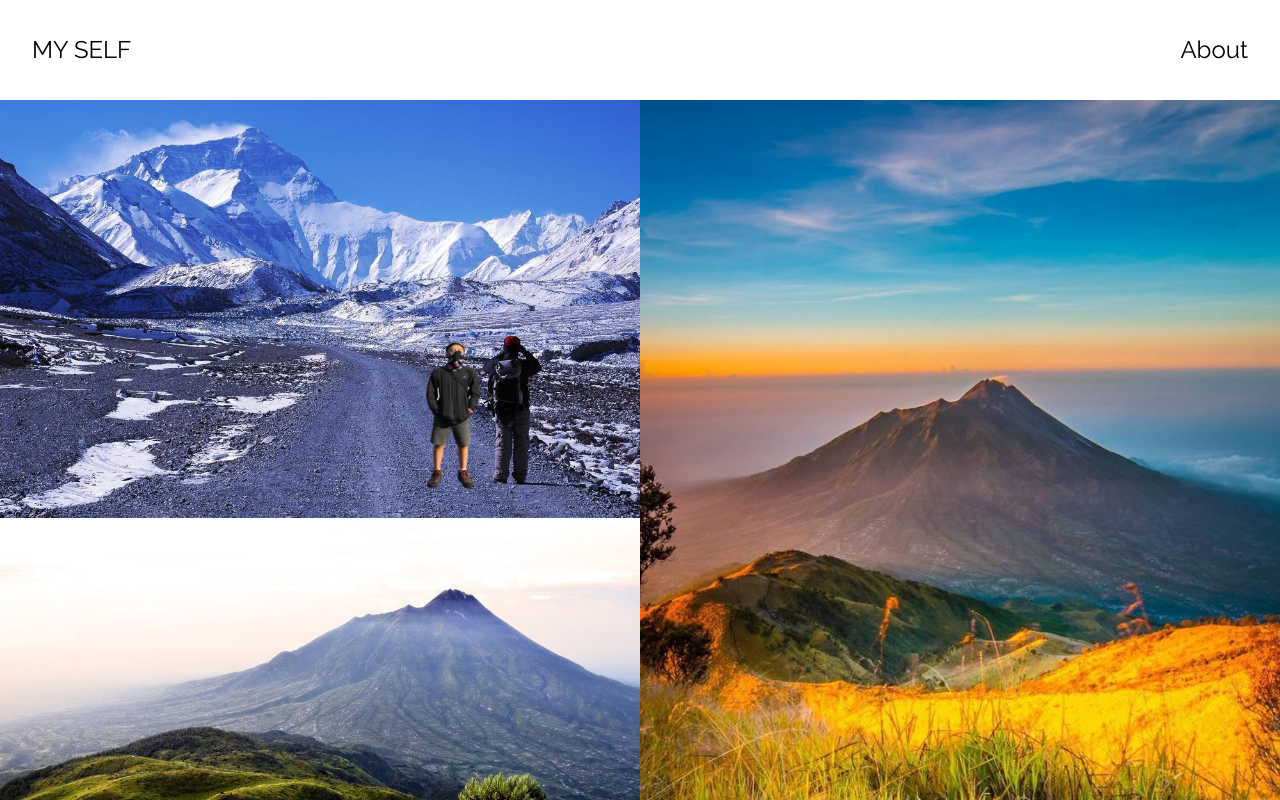
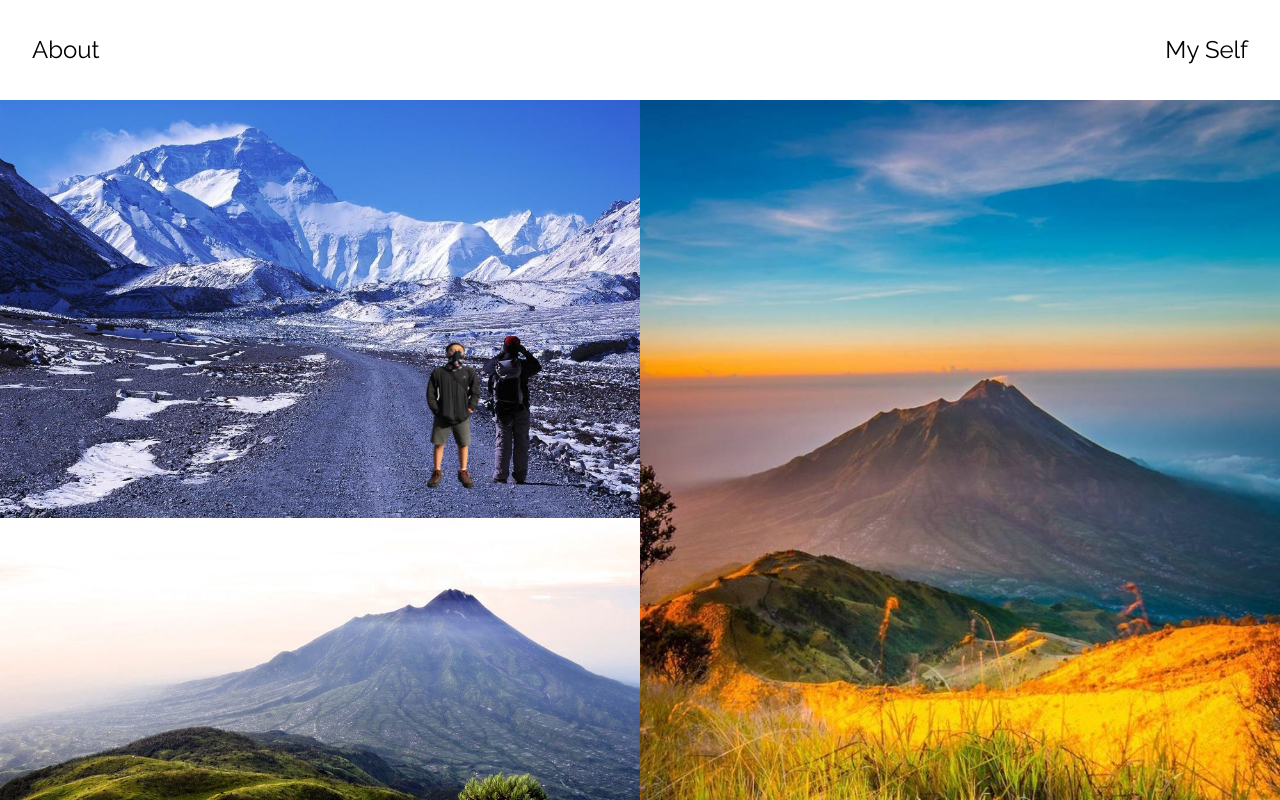
Before and after one commit to YudhaZ/YudhaZ.github.io, a plain HTML site: page index.html in a window 1280 px wide. Shown: the top 800 px of the page. Drawn offline with nearby package versions, Linux system fonts and the light colour scheme.

Commit message:
Add files via upload

```diff
--- a/index.html
+++ b/index.html
@@ -16,8 +16,8 @@ body {font-family: "Raleway", Arial, sans-serif}
 
   <!-- Header -->
   <header class="w3-container w3-xlarge w3-padding-24">
-    <a href="#" class="w3-left w3-button w3-white">MY SELF</a>
-    <a href="#about" class="w3-right w3-button w3-white">About</a>
+    <a href="#" class="w3-left w3-button w3-white">About</a>
+    <a href="#about" class="w3-right w3-button w3-white">My Self</a>
   </header>
 
   <!-- Photo Grid -->
```
